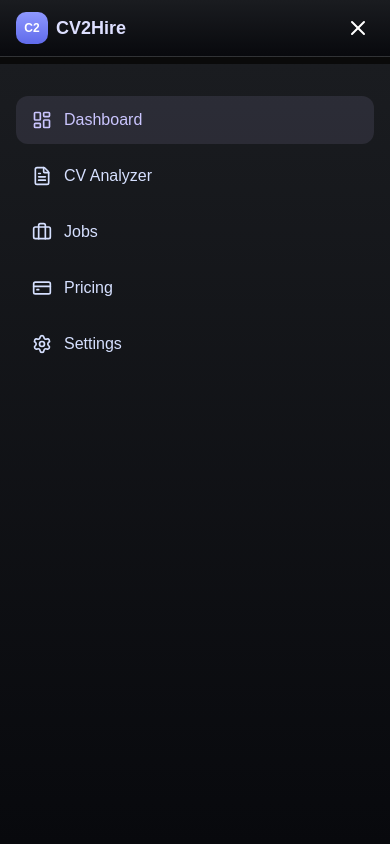
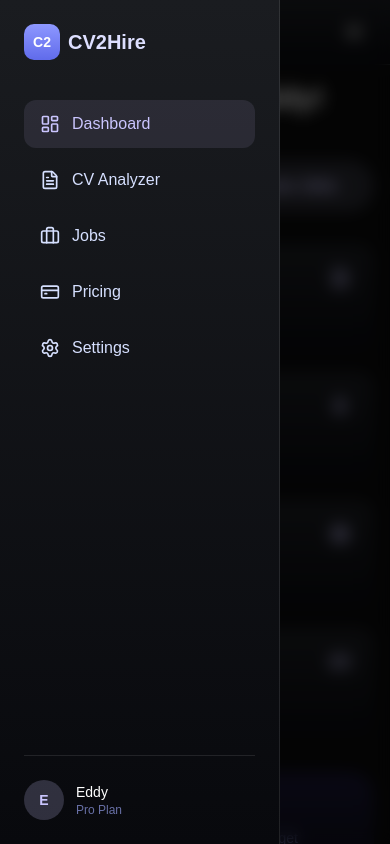
Before and after one commit to fotsoeddy/cv2hire, a Next.js app: page /dashboard in a window 390 px wide. Both pictures are taken after a click on the button "Toggle menu". Shown: the top 844 px of the page. Built offline with nearby package versions, Linux system fonts and the light colour scheme; a web font is replaced by a local one.

Commit message:
feat: replace mobile dropdown with slide-in drawer navigation and add user profile section

```diff
--- a/components/layout/MobileNav.tsx
+++ b/components/layout/MobileNav.tsx
@@ -37,22 +37,47 @@
   return (
     <div className="lg:hidden">
       {/* Top bar */}
-      <div className="fixed top-0 left-0 right-0 z-50 dark-gradient border-b border-border flex items-center justify-between px-4 py-3">
+      <div className="fixed top-0 left-0 right-0 z-[80] dark-gradient border-b border-border flex items-center justify-between px-4 py-3">
         <Link href="/dashboard" className="flex items-center gap-2">
           <div className="size-8 rounded-lg primary-gradient flex-center">
             <span className="text-white font-bold text-xs">C2</span>
           </div>
           <span className="text-lg font-bold text-primary-100">CV2Hire</span>
         </Link>
-        <button onClick={() => setOpen(!open)} className="text-white p-1">
+        <button
+          onClick={() => setOpen(!open)}
+          className="text-white p-2 hover:bg-white/10 rounded-lg transition-colors"
+          type="button"
+          aria-label="Toggle menu"
+        >
           {open ? <X className="size-6" /> : <Menu className="size-6" />}
         </button>
       </div>
 
-      {/* Dropdown nav */}
-      {open && (
-        <div className="fixed inset-0 top-16 z-[70] dark-gradient p-4 animate-fadeIn">
-          <nav className="flex flex-col gap-2 mt-4">
+      {/* Drawer Overlay */}
+      <div
+        className={cn(
+          "fixed inset-0 z-[90] bg-black/60 backdrop-blur-sm transition-opacity duration-300",
+          open ? "opacity-100" : "opacity-0 pointer-events-none"
+        )}
+        onClick={() => setOpen(false)}
+      />
+
+      {/* Side Drawer */}
+      <div
+        className={cn(
+          "fixed top-0 left-0 bottom-0 z-[100] w-[280px] dark-gradient border-r border-border p-6 transition-transform duration-300 ease-in-out flex flex-col",
+          open ? "translate-x-0" : "-translate-x-full"
+        )}
+      >
+        <div className="flex items-center gap-2 mb-10">
+          <div className="size-9 rounded-lg primary-gradient flex-center">
+            <span className="text-white font-bold text-sm">C2</span>
+          </div>
+          <span className="text-xl font-bold text-primary-100">CV2Hire</span>
+        </div>
+
+        <nav className="flex flex-col gap-2 flex-1">
           {navItems.map((item) => {
             const Icon = iconMap[item.icon];
             const isActive =
@@ -75,8 +100,20 @@
             );
           })}
         </nav>
+
+        {/* User Info in drawer */}
+        <div className="border-t border-border pt-6 mt-auto">
+          <div className="flex items-center gap-3">
+            <div className="size-10 rounded-full bg-primary-200/20 flex-center">
+              <span className="text-primary-200 text-sm font-bold">E</span>
             </div>
-      )}
+            <div className="min-w-0">
+              <p className="text-sm text-white font-medium truncate">Eddy</p>
+              <p className="text-xs text-light-400">Pro Plan</p>
+            </div>
+          </div>
+        </div>
+      </div>
     </div>
   );
 }
```
Lines whose indentation alone changed are shown as unchanged.
